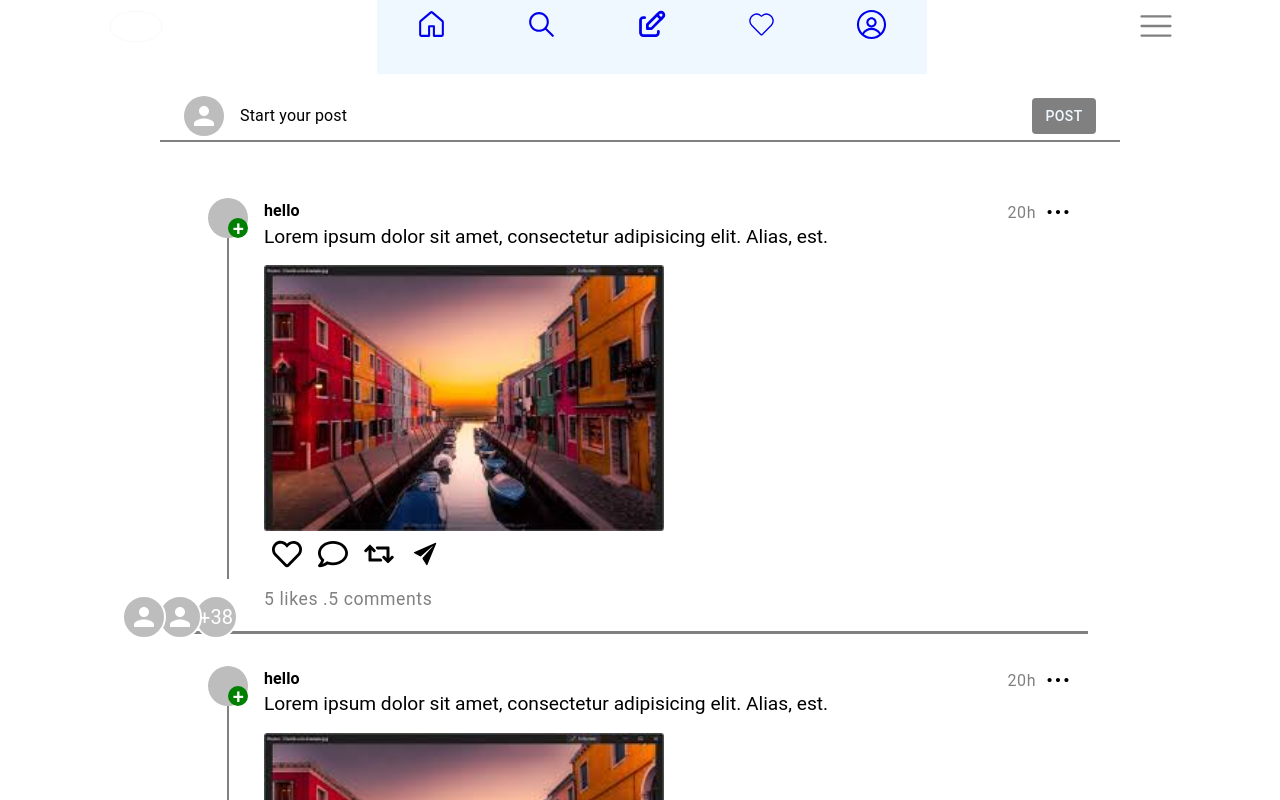
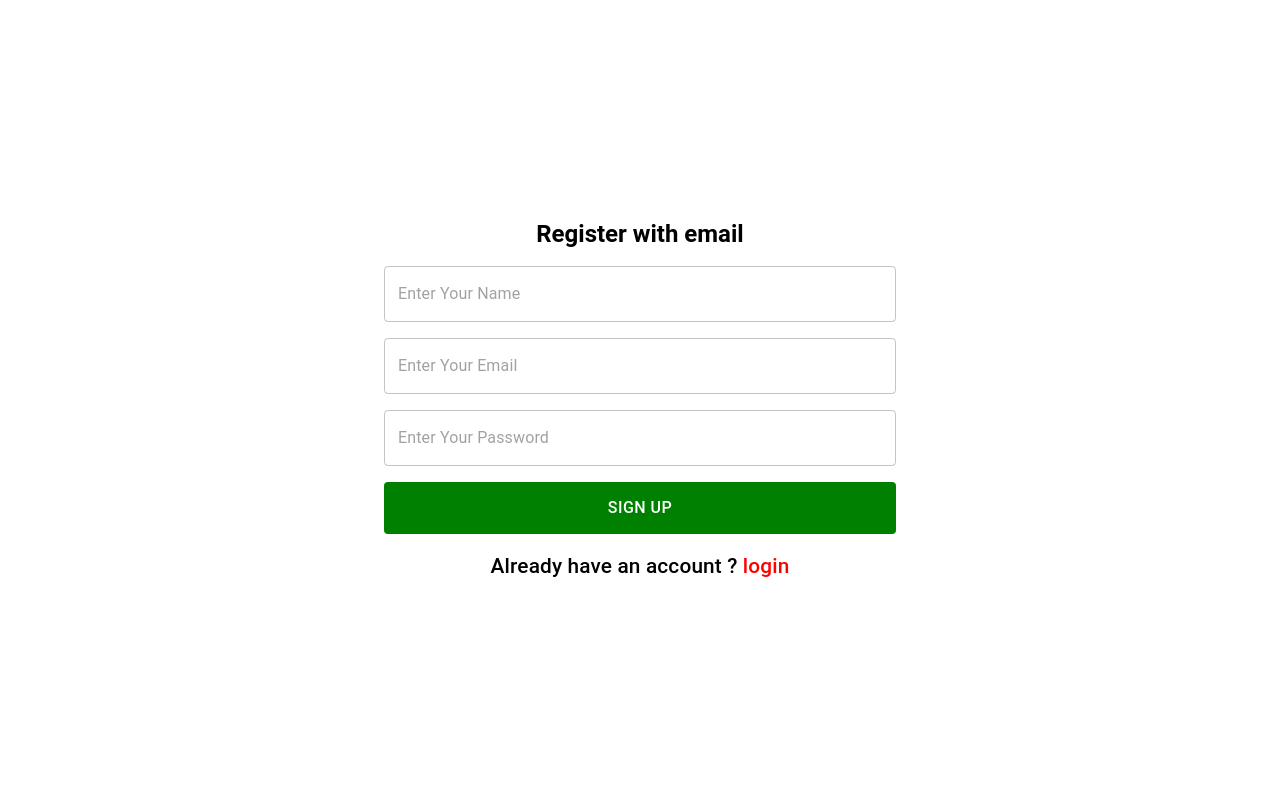
Before and after one commit to asjadezazi/core_frontend_app, a React (Vite) app: page / in a window 1280 px wide. Shown: the top 800 px of the page. Built offline with nearby package versions, Linux system fonts and the light colour scheme.

Commit message:
register complete

```diff
--- a/src/App.jsx
+++ b/src/App.jsx
@@ -1,57 +1,54 @@
-import React from 'react'
-import Box from '@mui/material/Box';
-import { BrowserRouter as Router, Routes, Route } from 'react-router-dom'
-import Header from './components/common/Header'
-import Error from './components/common/Error'
-import Footer from './components/common/Footer'
-import Home from './pages/protected/Home'
-import Search from './pages/protected/Search'
-import Edit from './pages/protected/Edit'
-import Heart from './pages/protected/Heart'
-import Avatar from './pages/protected/Avatar'
-import Register from './pages/Register'
-import { HiH1 } from 'react-icons/hi2';
-import Protectedlayout from './pages/protected/Protectedlayout';
-import Profilelayout from './pages/protected/profile/Profilelayout';
-import Insta from './pages/protected/profile/Insta';
-import Replies from './pages/protected/profile/Replies';
-import Repost from './pages/protected/profile/Repost';
-import SinglePost from './pages/protected/SinglePost';
+import React, { useState } from "react";
+import Box from "@mui/material/Box";
+import { BrowserRouter as Router, Routes, Route } from "react-router-dom";
+import Header from "./components/common/Header";
+import Error from "./components/common/Error";
+import Footer from "./components/common/Footer";
+import Home from "./pages/protected/Home";
+import Search from "./pages/protected/Search";
+import Edit from "./pages/protected/Edit";
+import Heart from "./pages/protected/Heart";
+import Avatar from "./pages/protected/Avatar";
+import Register from "./pages/Register";
+import { HiH1 } from "react-icons/hi2";
+import Protectedlayout from "./pages/protected/Protectedlayout";
+import Profilelayout from "./pages/protected/profile/Profilelayout";
+import Insta from "./pages/protected/profile/Insta";
+import Replies from "./pages/protected/profile/Replies";
+import Repost from "./pages/protected/profile/Repost";
+import SinglePost from "./pages/protected/SinglePost";
 
 const App = () => {
+  const response = false
+  // const [response ,setResponse] = useState(false)
+
   return (
-
     <>
       <Box minHeight={"100vh"}>
         <Router>
           <Routes>
+            {response ? (
+              <Route exact path="/" element={<Protectedlayout />}>
+                <Route exact path="" element={<Home />} />
+                <Route exact path="post/:id" element={<SinglePost />} />
+                <Route exact path="search" element={<Search />} />
+                <Route exact path="avatar" element={<Avatar />} />
 
-
-          <Route exact path='/' element = {<Protectedlayout/>} >
-          <Route exact path='' element = {<Home/>} />
-          <Route exact path='post/:id' element = {<SinglePost/>} />
-          <Route exact path='search' element = {<Search/>} />
-          <Route exact path='avatar' element = {<Avatar/>} />
-
-
-          <Route exact path='profile' element = {<Profilelayout/>} >
-          <Route exact path='insta/:id' element = {<Insta/>} />
-          <Route exact path='replies/:id' element = {<Replies/>} />
-          <Route exact path='repost/:id' element = {<Repost/>} />
-
-
-
+                <Route exact path="profile" element={<Profilelayout />}>
+                  <Route exact path="insta/:id" element={<Insta />} />
+                  <Route exact path="replies/:id" element={<Replies />} />
+                  <Route exact path="repost/:id" element={<Repost />} />
                 </Route>
-
-
               </Route>
-        <Route exact path='register' element = {<Register/>} />
-
+            ) : (
+              <Route exact path="/" element={<Register />} />
+            )}
+            <Route exact path="*" element={<Error />} />
           </Routes>
         </Router>
       </Box>
     </>
-  )
-}
+  );
+};
 
-export default App
+export default App;
--- a/src/components/common/Error.jsx
+++ b/src/components/common/Error.jsx
@@ -1,15 +1,19 @@
 import React from 'react'
 import "./error.css"
-import {Link} from "react-router-dom";
+// import {Link} from "react-router-dom";
+import { useNavigate } from "react-router";
 
 
 const Error = () => {
+  let navigate = useNavigate();
   return (
     <>
     <div className='main'>
     <h1 id='h1'>OOPS !</h1>
     <h2 id='h2'>404 - PAGE NOT FOUND</h2>
-    <Link to={"/"}><button id='btn'>Go To HomePage</button></Link>
+    <button id='btn' onClick={() => {
+        navigate(-1);
+      }}>Go Back</button>
     </div>
     </>
   )
--- a/src/index.css
+++ b/src/index.css
@@ -4,4 +4,5 @@
 }
 .login-link{
     color: red;
+    cursor: pointer;
 }
--- a/src/pages/Register.jsx
+++ b/src/pages/Register.jsx
@@ -1,15 +1,35 @@
 import { Stack, Typography, TextField, Button } from "@mui/material";
 import { useState } from "react";
+import useMediaQuery from '@mui/material/useMediaQuery';
+
+
 
 const Register = () => {
+
   const [login, setLogin] = useState(false);
+
   const [username, setUsername] = useState("");
   const [email, setEmail] = useState("");
   const [password, setPassword] = useState("");
 
+  const _700 = useMediaQuery('(min-width:700px)');
+
   const toggleLogin = () => {
     setLogin((pre) => !pre);
   };
+
+  const handleLogin = () => {
+    const data = {
+     email,password
+    }
+   console.log("handleLogin", data)
+  }
+  const signupHandle = () => {
+    const data = {
+      username,email,password
+    }
+   console.log("signupHandle", data)
+  }
 
 
   return (
@@ -21,10 +41,10 @@ const Register = () => {
         alignItems={"center"}
         flexDirection={"row"}
       >
-        <Stack width={"40%"} gap={2} flexDirection={"column"}>
+        <Stack width={_700 ? "40%" : "90%"} gap={2} flexDirection={"column"} >
           <Typography
             variant="h5"
-            fontSize={"1.5rem"}
+            fontSize={_700 ? "1.5rem" : "1rem" }
             fontWeight={"bold"}
             alignSelf={"center"}
           >
@@ -59,12 +79,13 @@ const Register = () => {
               fontSize: "1rem",
               ":hover": { bgcolor: "blue", cursor: "pointer" },
             }}
+            onClick={ login ? handleLogin : signupHandle}
           >
             {login ? "login" : "sign up"}
           </Button>
 
           <Typography
-            fontSize={"1.2rem"}
+            fontSize={_700 ? "1.3rem" : "1rem"}
             alignSelf={"center"}
             variant="subtitle2"
           >
@@ -72,7 +93,6 @@ const Register = () => {
 
             <span className="login-link" onClick={toggleLogin} >
               {login ? "sign up " : "login" }
-
             </span>
           </Typography>
         </Stack>
```
Lines whose indentation alone changed are shown as unchanged.
